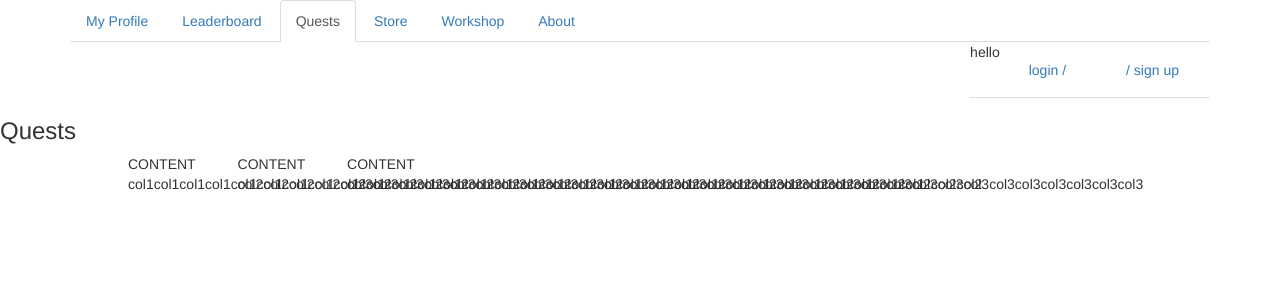
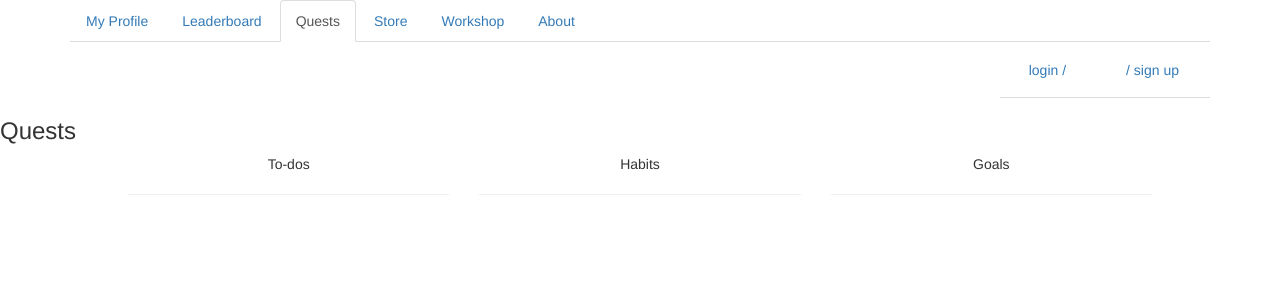
Before and after one commit to aliang8/TeamLAJICK, a Flask app: page / in a window 1280 px wide, after a click on "Quests". Shown: the top 300 px of the page. Run offline with Flask 2, Linux system fonts and the light colour scheme; parts of the project's set-up code (start-up, migrations or seed data) failed here and were passed over; some libraries are stand-ins or nearby versions.

Commit message:
Add format for quests and workshop

```diff
--- a/static/css/custom.css
+++ b/static/css/custom.css
@@ -8,24 +8,15 @@
 }
 
 
-#columnpiece1 {
-    float:left;
-    margin:0;
-    width:33%;
+#to-dos {
+    text-align:center;
+
 }
 
-#columnpiece2 {
-    float:left;
-    margin:0;
-    width:33%;
+#habits {
+    text-align:center;
 }
 
-#columnpiece3 {
-    float:left;
-    margin:0;
-    width:33%;
+#goals {
+    text-align:center;
 }
-
-.clearfix { zoom: 1; }
-.clearfix:before, .clearfix:after { content: "\0020"; display: block; height: 0; overflow: hidden; }
-.clearfix:after { clear: both; }
--- a/templates/dashboard.html
+++ b/templates/dashboard.html
@@ -34,7 +34,6 @@
 
 	  </ul>
 	  <ul class="nav nav-tabs pull-right">
-	    <li> hello </li>
 
 	    <li><a href="#login">
 		<!-- Button trigger modal -->
@@ -115,26 +114,52 @@
 	<h3>Leaderboard</h3>
 	<p>Some content in menu 1.</p>
       </div>
+
+
+      <!--Quests-->
       <div id="quests" class="tab-pane fade">
 	<h3>Quests</h3>
 	<div id="contentBox" class="clearfix" style="margin:0px auto; width:80%">
-	  <div id="columns">
-	    <div id="columnpiece1">
-	      CONTENT col1col1col1col1col1col1col1col1col1col1col1col1col1col1col1col1col1col1col1col1col1col1col1col1col1col1col1col1col1col1col1
-	    </div>
+	  <div class="row">
+	    <div class="col-xs-6 col-sm-4">
+	      <div id="to-dos">
 
-	    <div id="columnpiece2">
-	      CONTENT col2col2col2col2col2col2col2col2col2col2col2col2col2col2col2col2col2col2col2col2col2col2col2col2col2col2col2col2col2
-	    </div>
+	      To-dos
+	      <hr>
 
-	    <div id="columnpiece3">
-	      CONTENT col3col3col3col3col3col3col3col3col3col3col3col3col3col3col3col3col3col3col3col3col3col3col3col3col3col3col3col3col3col3col3
-	    </div>
+	      <!--Jinja-->
 
 
+
+	      </div>
+	    </div>
+	    <div class="col-xs-6 col-sm-4">
+	      <div id="habits">
+
+		Habits
+		<hr>
+
+
+
+	      </div>
+	    </div>
+	    <!-- Add clearfix for only the required viewport -->
+	    <div class="clearfix visible-xs"></div>
+	    <div class="col-xs-6 col-sm-4">
+	      <div id="goals">
+		Goals
+		<hr>
+
+
+
+
+	      </div>
+	    </div>
 	  </div>
 	</div>
       </div>
+
+
       <div id="store" class="tab-pane fade">
 	<h3>Store</h3>
 	<p>Buy our equipment. Make your own rewards.</p>
@@ -189,7 +214,45 @@
       </div>
       <div id="workshop" class="tab-pane fade">
 	<h3>Workshop</h3>
-	<p>Some content in menu 2.</p>
+	<div id="contentBox" class="clearfix" style="margin:0px auto; width:80%">
+	  <div class="row">
+	    <div class="col-xs-6 col-sm-4">
+	      <div id="to-dos">
+
+	      To-dos
+	      <hr>
+
+	      <!--Jinja-->
+
+
+
+	      </div>
+	    </div>
+	    <div class="col-xs-6 col-sm-4">
+	      <div id="habits">
+
+		Habits
+		<hr>
+
+
+
+	      </div>
+	    </div>
+	    <!-- Add clearfix for only the required viewport -->
+	    <div class="clearfix visible-xs"></div>
+	    <div class="col-xs-6 col-sm-4">
+	      <div id="goals">
+		Goals
+		<hr>
+
+
+
+
+	      </div>
+	    </div>
+	  </div>
+	</div>
+
       </div>
       <div id="about" class="tab-pane fade">
 	<h3>About</h3>
```
